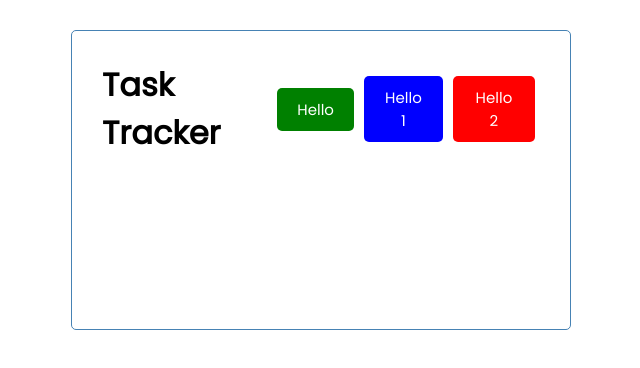
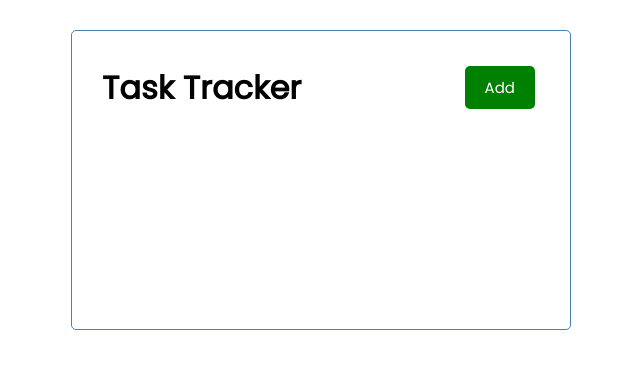
Before and after one commit to nekablair/react-crash, a React (Vite) app: page / in a window 1280 px wide. Shown: the top 368 px of the page, without its empty margins (319-959 px from the left). Built offline with nearby package versions, Linux system fonts and the light colour scheme.

Commit message:
using default proptypes on button

```diff
--- a/src/components/Button.jsx
+++ b/src/components/Button.jsx
@@ -1,4 +1,6 @@
 import React from 'react'
+//impt shortcut for importing proptypes
+import PropTypes from 'prop-types'
 //destructuring happening below
 const Button = ({ color, text }) => {
     // because we are destructuring, we are bringing in the props from Header that's set on the Button component in the parent Header element, in this case color and text
@@ -7,4 +9,8 @@ const Button = ({ color, text }) => {
   )
 }
 
+Button.defaultProps = {
+    color: 'steelblue'
+}
+
 export default Button
--- a/src/components/Header.jsx
+++ b/src/components/Header.jsx
@@ -12,10 +12,8 @@ const Header = ({ title }) => {
         {/* inline styling requires double {{}} */}
         <h1>{title}</h1>
         {/* changed button into own component, imported and added it to return statement in Header component */}
-        <Button color='green' text= 'Hello' />
+        <Button color='green' text= 'Add' />
         {/* we can use these as reusable components, this would be thinking in react terms, what can be used in several different places in the most simple way */}
-        <Button color='blue' text= 'Hello 1' />
-        <Button color='red' text= 'Hello 2' />
     </header>
   )
 }
```
